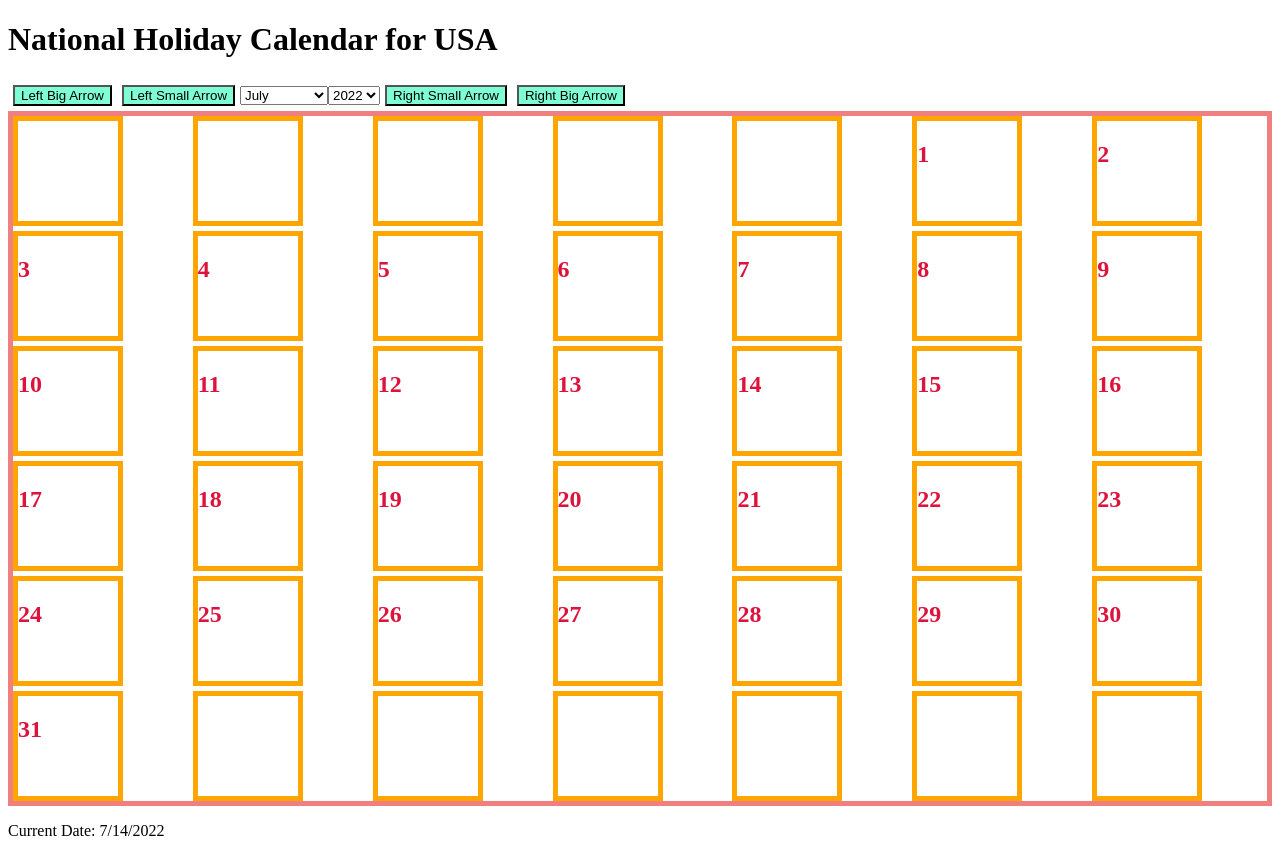
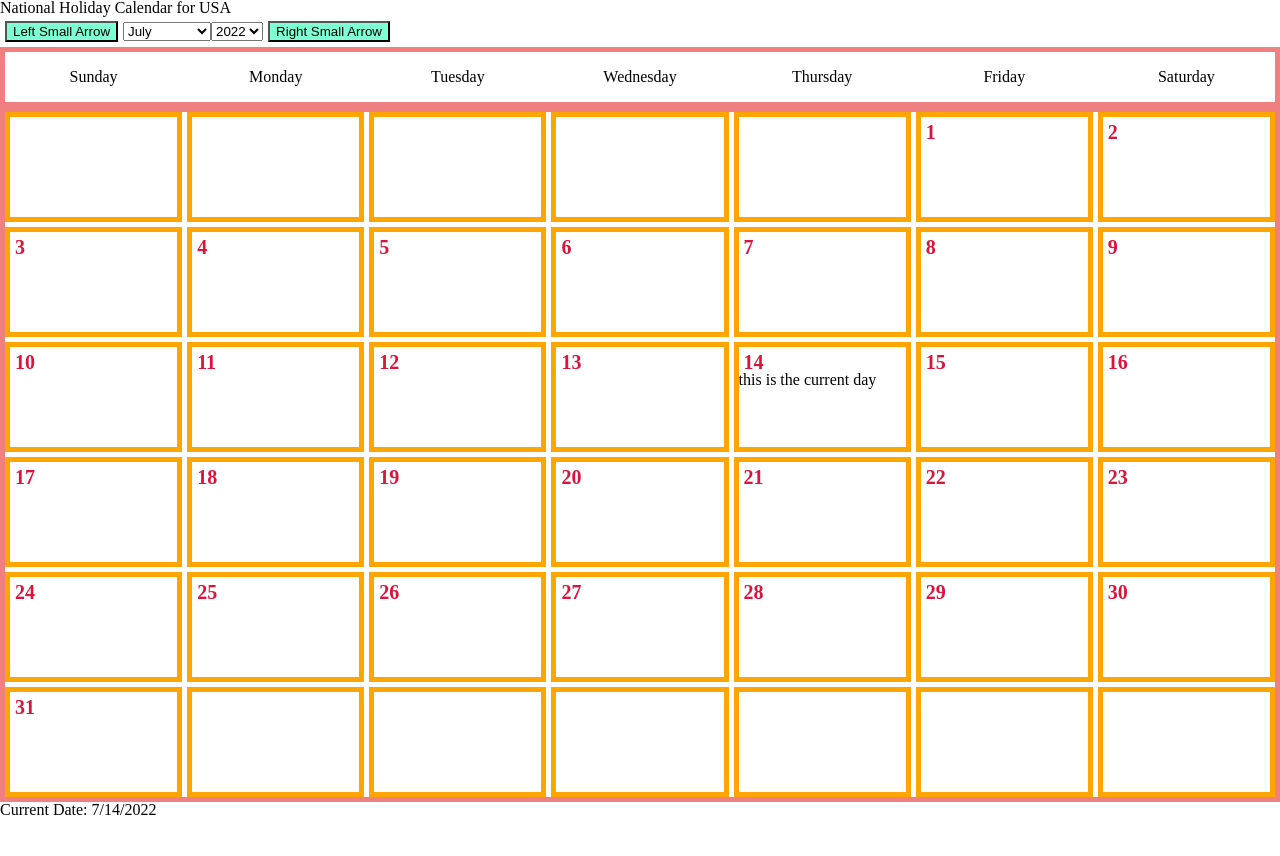
Before and after one commit to PopsButNotDad/calendar-app, a React (Create React App) app: page / in a window 1280 px wide. After the commit the page ends 818 px from the top, so only its background shows below. Built offline with nearby package versions, Linux system fonts and the light colour scheme.

Commit message:
centering labels

```diff
--- a/src/App.jsx
+++ b/src/App.jsx
@@ -1,5 +1,6 @@
 import React, { useState, useEffect } from "react";
 import DayComponent from "./DayComponent";
+import DayHeader from "./DayHeader";
 import "./styles.css";
 
 const MONTHS = [
@@ -42,16 +43,13 @@
 
   useEffect(() => {
     setYear(YEARS[startYear]);
-  }, [startYear]);
+  }, [startYear, YEARS]);
 
   return (
     <div className="App">
       <header className="App-header"></header>
       <div className="hButtons">
         <h1>National Holiday Calendar for USA</h1>
-        <button onClick={() => setStartYear((startYear -= 1))}>
-          Left Big Arrow
-        </button>
         <button onClick={() => decrementMonth()}>Left Small Arrow</button>
         <select
           id="month"
@@ -88,12 +86,10 @@
           ))}
         </select>
         <button onClick={() => incrementMonth()}>Right Small Arrow</button>
-        <button onClick={() => setStartYear((startYear += 1))}>
-          Right Big Arrow
-        </button>
       </div>
+      <DayHeader />
       <DayComponent
-        curDay={cd.getDate()}
+        curDay={cd.getDate() + 1}
         numOfDays={daysInCurMonth}
         startDay={startDay}
         lastDay={lastDay}
@@ -103,7 +99,7 @@
     </div>
   );
 
-  //helper functions
+  //--------------------------helper functions---------------------------------
   function yearGenerator(x, y) {
     let arr = [];
     for (let i = cd.getFullYear() - x; i <= cd.getFullYear() + y; i++) {
@@ -181,7 +177,9 @@
   and vice versa on hitting forward on december ---- done
 
 build actual calendar space
-  need to label the days properly at the top of the columns, then will be finished.
+  need to label the days properly at the top of the columns, then will be finished. ---- DONE
+
+fix bug with current day highlighting only the current day and not that day every month.
 
 build day components or populate the day spaces another way
 
--- a/src/DayComponent.jsx
+++ b/src/DayComponent.jsx
@@ -1,15 +1,5 @@
 import React from "react";
 import "./styles.css";
-
-const DAYS = [
-  "Sunday",
-  "Monday",
-  "Tuesday",
-  "Wednesday",
-  "Thursday",
-  "Friday",
-  "Saturday",
-];
 
 function DayComponent(props) {
   const daysContainer = [];
@@ -24,16 +14,10 @@
 
   return (
     <div className="days-tain">
-      {/* <div className="day-label">
-        {DAYS.map((x) => (
-          <div className="weekday-labels">
-            <p>{x}</p>
-          </div>
-        ))}
-      </div> */}
       {daysContainer.map((day) => (
         <div className="day-ind">
           <h2>{day.inline}</h2>
+          <p>{day.current}</p>
         </div>
       ))}
     </div>
@@ -46,6 +30,10 @@
       if (j <= props.lastDay) {
         daysContainer[i].inline = j;
         j++;
+
+        if (j === props.curDay) {
+          daysContainer[i].current = "this is the current day";
+        }
       }
     }
   }
--- /dev/null
+++ b/src/DayHeader.jsx
@@ -0,0 +1,26 @@
+import React from "react";
+import "./styles.css";
+
+const DAYS = [
+  "Sunday",
+  "Monday",
+  "Tuesday",
+  "Wednesday",
+  "Thursday",
+  "Friday",
+  "Saturday",
+];
+
+function DayHeader() {
+  return (
+    <div className="day-head">
+      {DAYS.map((e) => (
+        <div className="day-head-ind">
+          <h3>{e}</h3>
+        </div>
+      ))}
+    </div>
+  );
+}
+
+export default DayHeader;
--- a/src/styles.css
+++ b/src/styles.css
@@ -1,10 +1,157 @@
+/* http://meyerweb.com/eric/tools/css/reset/
+   v2.0 | 20110126
+   License: none (public domain)
+*/
+
+html,
+body,
+div,
+span,
+applet,
+object,
+iframe,
+h1,
+h2,
+h3,
+h4,
+h5,
+h6,
+p,
+blockquote,
+pre,
+a,
+abbr,
+acronym,
+address,
+big,
+cite,
+code,
+del,
+dfn,
+em,
+img,
+ins,
+kbd,
+q,
+s,
+samp,
+small,
+strike,
+strong,
+sub,
+sup,
+tt,
+var,
+b,
+u,
+i,
+center,
+dl,
+dt,
+dd,
+ol,
+ul,
+li,
+fieldset,
+form,
+label,
+legend,
+table,
+caption,
+tbody,
+tfoot,
+thead,
+tr,
+th,
+td,
+article,
+aside,
+canvas,
+details,
+embed,
+figure,
+figcaption,
+footer,
+header,
+hgroup,
+menu,
+nav,
+output,
+ruby,
+section,
+summary,
+time,
+mark,
+audio,
+video {
+  margin: 0;
+  padding: 0;
+  border: 0;
+  font-size: 100%;
+  font: inherit;
+  vertical-align: baseline;
+}
+/* HTML5 display-role reset for older browsers */
+article,
+aside,
+details,
+figcaption,
+figure,
+footer,
+header,
+hgroup,
+menu,
+nav,
+section {
+  display: block;
+}
+body {
+  line-height: 1;
+}
+ol,
+ul {
+  list-style: none;
+}
+blockquote,
+q {
+  quotes: none;
+}
+blockquote:before,
+blockquote:after,
+q:before,
+q:after {
+  content: "";
+  content: none;
+}
+table {
+  border-collapse: collapse;
+  border-spacing: 0;
+}
+
+/* ----------------- RESET OVER -------------- */
+
 .day-ind {
   border: solid 5px orange;
+  width: auto;
   height: 100px;
-  width: 100px;
 }
 
 .days-tain {
+  border: solid 5px lightcoral;
+  display: grid;
+  grid-template-columns: repeat(7, 1fr);
+  gap: 5px;
+}
+
+.day-head-ind {
+  height: 50px;
+  width: auto;
+  display: flex;
+  justify-content: center;
+  align-items: center;
+}
+
+.day-head {
   border: solid 5px lightcoral;
   display: grid;
   grid-template-columns: repeat(7, 1fr);
@@ -16,8 +163,12 @@
   grid-template-columns: repeat(7, 1fr);
 } */
 
-h2 {
+.day-ind h2 {
   color: crimson;
+  font-size: 1.25rem;
+  font-weight: 600;
+  padding-left: 3%;
+  padding-top: 3%;
 }
 
 button {
```
